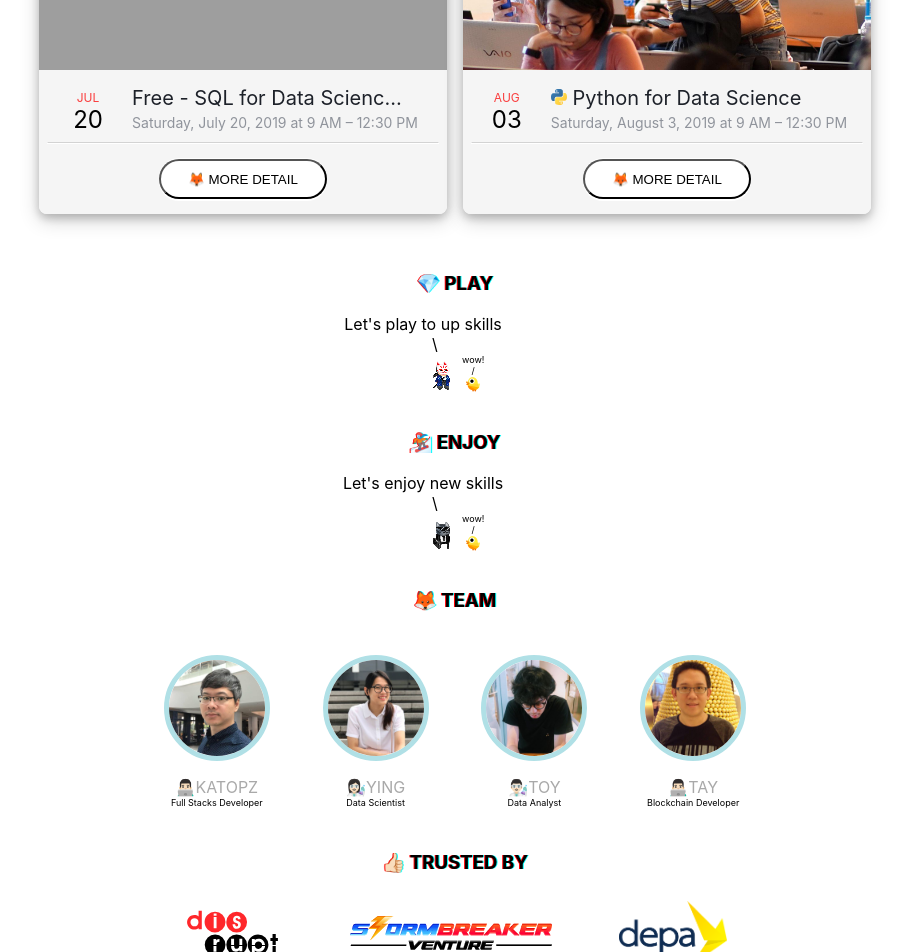
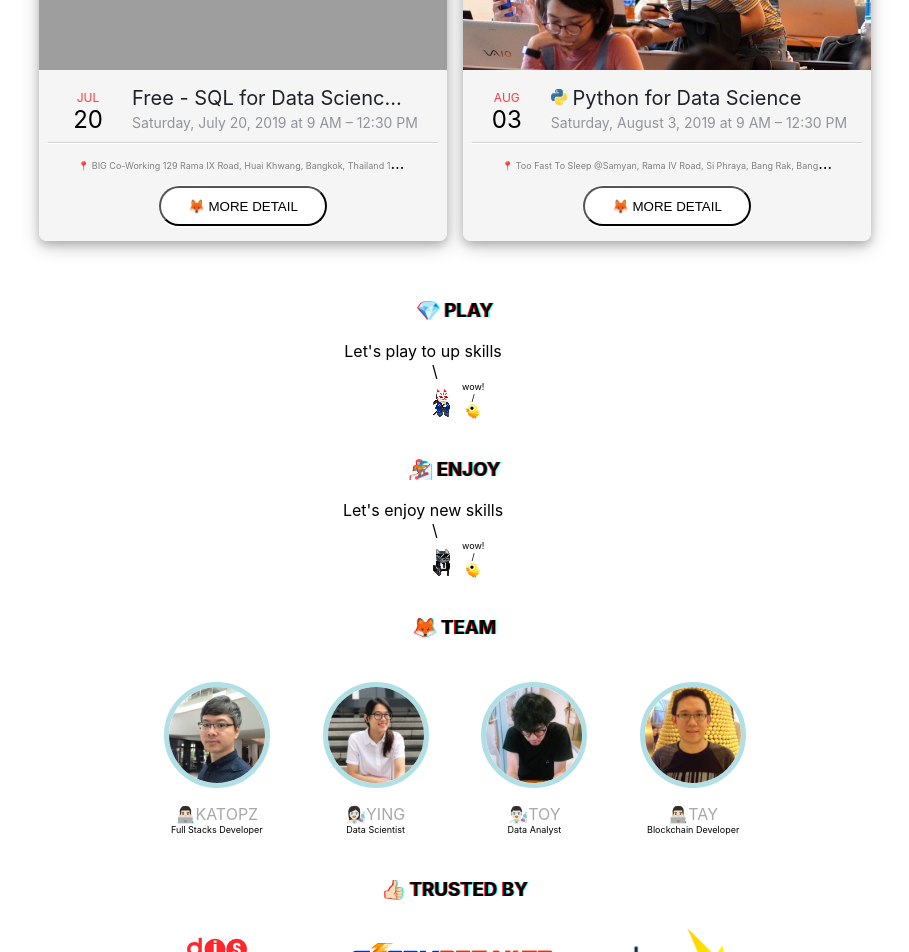
Before and after one commit to foxfoxio/foxfox-www, a React (Create React App) app in the folder web/: page / in a window 1280 px wide. Shown: the part 984-1936 px from the top of the page, without its empty margins (185-1094 px from the left). Built offline with nearby package versions, Linux system fonts and the light colour scheme; grey boxes are pictures that could not be loaded.

Commit message:
Working location

```diff
--- a/web/src/Course.js
+++ b/web/src/Course.js
@@ -104,6 +104,21 @@ const Coursez = styled.span`
               outline: 0;
             }
           }
+
+          .map {
+            width: 330px;
+            white-space: nowrap;
+            text-overflow: ellipsis;
+            overflow: hidden;
+            margin: auto;
+
+            a {
+              small {
+                color: grey;
+                line-height: 3em;
+              }
+            }
+          }
         }
       }
     }
@@ -132,7 +147,8 @@ const raws = [
     occurMonth: 'JUL',
     occurDate: '20',
     occurAt: 'Saturday, July 20, 2019 at 9 AM – 12:30 PM',
-    desc: 'Free - SQL for Data Science #3'
+    desc: 'Free - SQL for Data Science #3',
+    venue: 'BIG Co-Working 129 Rama IX Road, Huai Khwang, Bangkok, Thailand 10310'
   },
   {
     eventURL: 'https://www.facebook.com/events/695208040919202/',
@@ -141,7 +157,8 @@ const raws = [
     occurDate: '03',
     occurAt: 'Saturday, August 3, 2019 at 9 AM – 12:30 PM',
     icon: 'python',
-    desc: 'Python for Data Science'
+    desc: 'Python for Data Science',
+    venue: 'Too Fast To Sleep @Samyan, Rama IV Road, Si Phraya, Bang Rak, Bangkok'
   }
 ]
 
@@ -156,7 +173,9 @@ const MoreButtonz = ({ value }) => (
   </button>
 )
 
-const Card = ({ className, eventURL, occurMonth, occurDate, coverURL, occurAt, icon, desc }) => (
+const googleMap = venue => `https://www.google.com/maps?safe=off&q=` + encodeURI(venue)
+
+const Card = ({ className, eventURL, occurMonth, occurDate, coverURL, occurAt, icon, desc, venue }) => (
   <li className={className}>
     <div className='cover' />
     <div className='detail'>
@@ -172,6 +191,18 @@ const Card = ({ className, eventURL, occurMonth, occurDate, coverURL, occurAt, i
       </div>
       <div className='action'>
         <hr />
+        {venue && (
+          <div className='map'>
+            <a href={googleMap(venue)} target='_blank'>
+              <small>
+                <span role='img' aria-label='location'>
+                  📍
+                </span>{' '}
+                {venue}
+              </small>
+            </a>{' '}
+          </div>
+        )}
         <MoreButtonz value={eventURL} />
       </div>
     </div>
```
